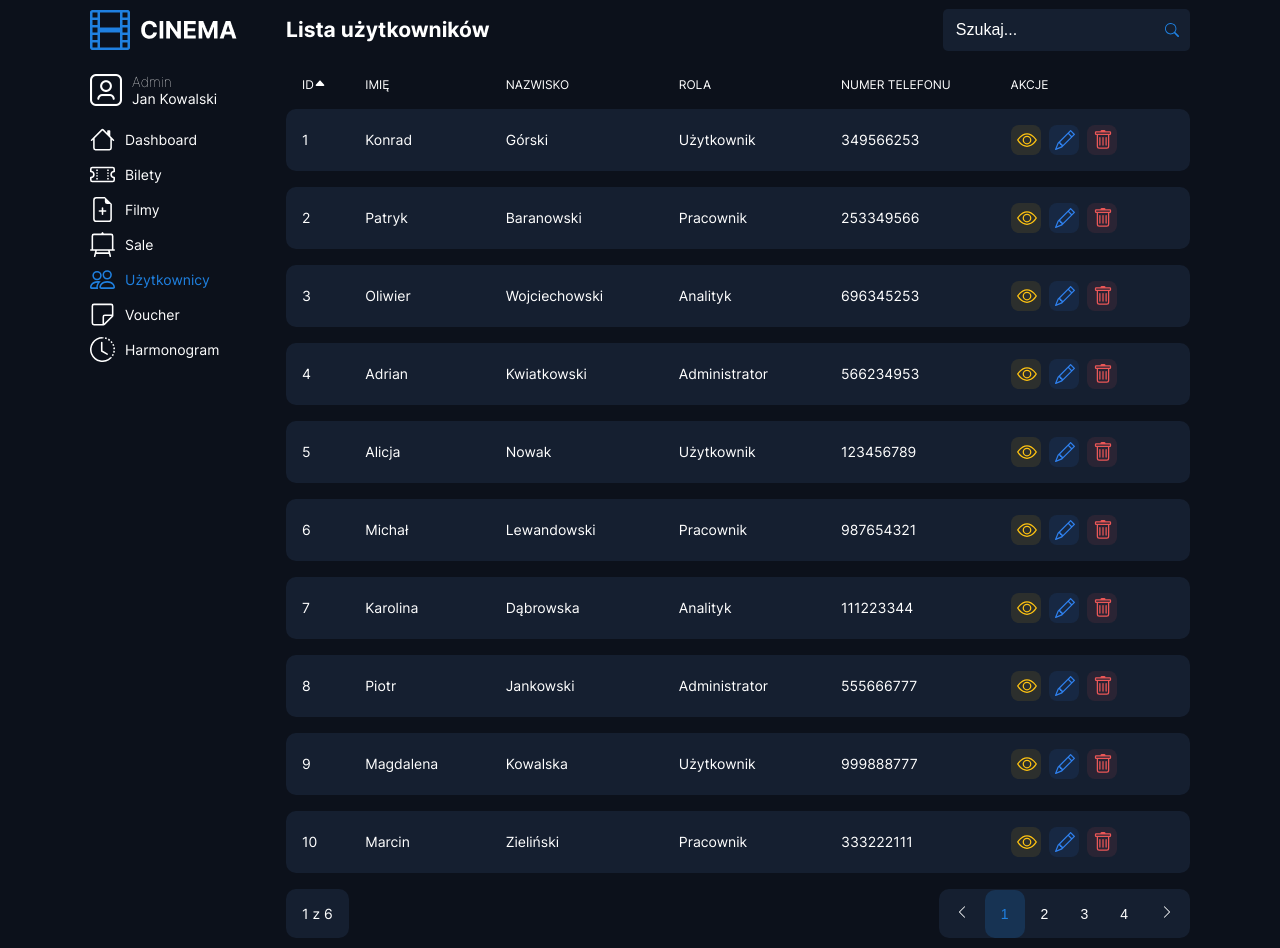
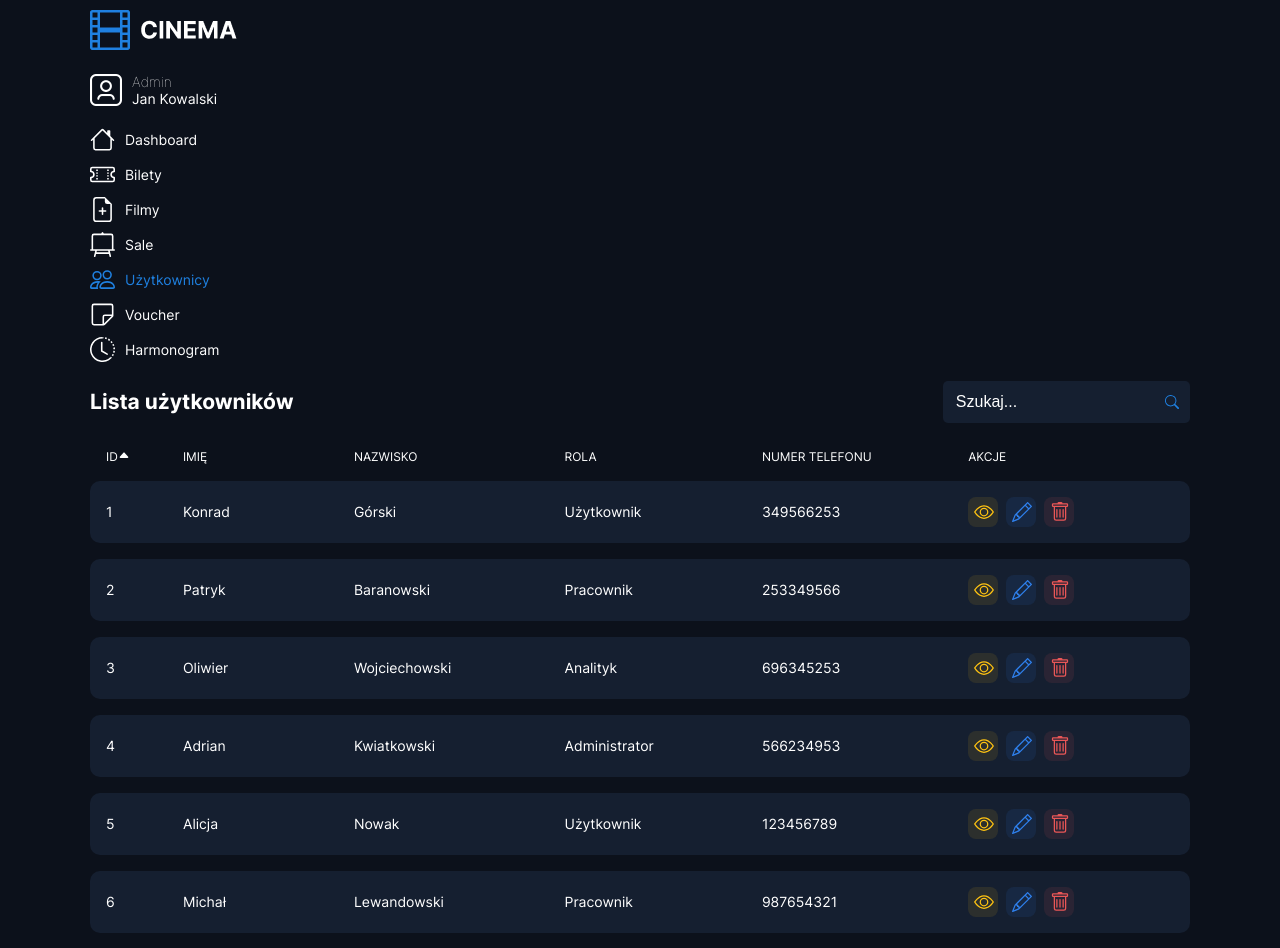
Before and after one commit to dezmerek/CinemaModern-project, a React (Create React App) app in the folder frontend/: page /dashboard/users in a window 1280 px wide. Shown: the top 948 px of the page. Built offline with nearby package versions, Linux system fonts and the light colour scheme.

Commit message:
Add scroll table & Clear Users

```diff
--- a/frontend/src/Styles/layout/_UniversalTable.scss
+++ b/frontend/src/Styles/layout/_UniversalTable.scss
@@ -5,4 +5,8 @@
         border-spacing: 0 1rem;
         border-collapse: separate;
     }
+
+    .universal__table {
+        overflow-x: auto;
+    }
 }
--- a/frontend/src/components/dashboard/UniversalTable/UniversalTable.jsx
+++ b/frontend/src/components/dashboard/UniversalTable/UniversalTable.jsx
@@ -53,6 +53,7 @@ const UniversalTable = ({
 
   return (
     <div className="universal">
+      <div className="universal__table">
         <table>
           <TableHeader
             columns={columns}
@@ -72,6 +73,7 @@ const UniversalTable = ({
             ))}
           </tbody>
         </table>
+      </div>
       <div>
         <TablePagination
           currentPage={currentPage}
--- a/frontend/src/routers/Users.js
+++ b/frontend/src/routers/Users.js
@@ -4,11 +4,9 @@ import Sidebar from '../components/dashboard/Sidebar/Sidebar';
 
 export const Users = () => {
     return (
-        <div style={{ display: 'flex', gap: '3rem' }}>
+        <>
             <Sidebar />
-            <div style={{ flexBasis: '100%' }}>
-                <UsersView />
-            </div>
-        </div>
+            <UsersView />
+        </>
     );
 };
```
Lines whose indentation alone changed are shown as unchanged.
